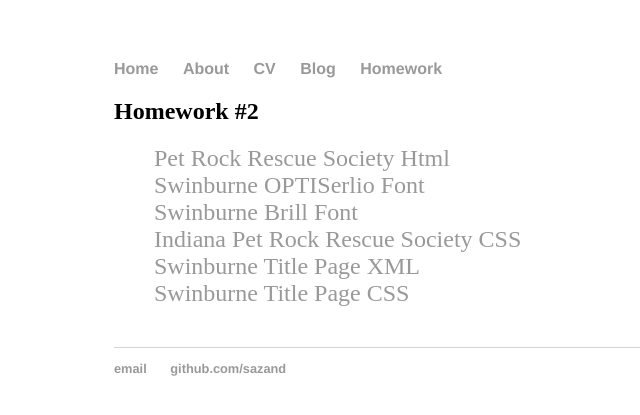
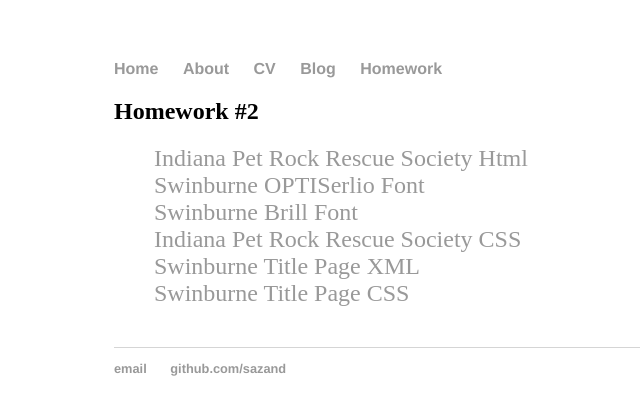
Before and after one commit to sazand/sazand.github.io, a Jekyll site: the page built from homework/hw2/index.html, in a window 1280 px wide. Shown: the top 415 px of the page, without its empty margins (78-718 px from the left). Built offline with Jekyll 4.4.1, drawn with Linux system fonts in a browser that asks for light colours.

Commit message:
Update index.html

```diff
--- a/homework/hw2/index.html
+++ b/homework/hw2/index.html
@@ -5,7 +5,7 @@ date: 2022-01-13
 ---
 <h2>{{ page.title }}</h2>
 <ul class="posts">
-<li><a href="/homework/hw2/Indiana Pet Rock Rescue Society.html">Pet Rock Rescue Society Html</a></li>
+<li><a href="/homework/hw2/Indiana Pet Rock Rescue Society.html">Indiana Pet Rock Rescue Society Html</a></li>
 <li><a href="/homework/hw2/OPTISerlio.otf">Swinburne OPTISerlio Font</a></li>
 <li><a href="/homework/hw2/myFont2.ttf">Swinburne Brill Font</a></li>
 <li><a href="/homework/hw2/rock.css">Indiana Pet Rock Rescue Society CSS</a></li>
```
